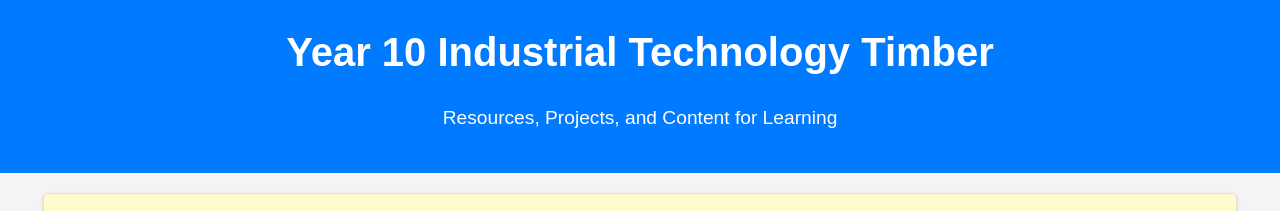
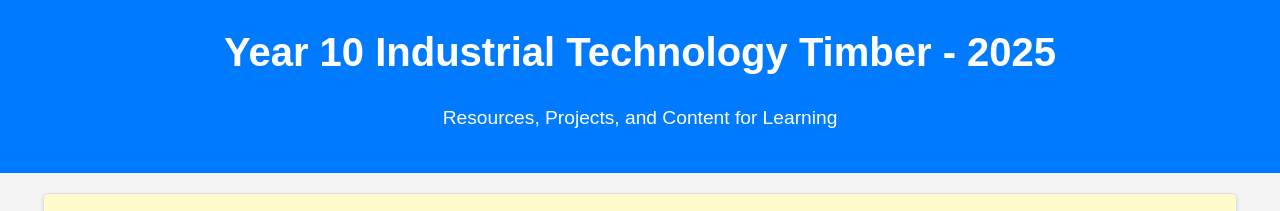
Before and after one commit to stevencowell/Yr-10-Mirror, a plain HTML site: page Yr-10-Mirror-main/index.html in a window 1280 px wide. Shown: the top 211 px of the page. Drawn offline with Linux system fonts and the light colour scheme.

Commit message:
Update header year

```diff
--- a/Yr-10-Mirror-main/index.html
+++ b/Yr-10-Mirror-main/index.html
@@ -16,7 +16,7 @@
        Contains the website title and tagline.
   ============================================================ -->
 <header>
-<h1>Year 10 Industrial Technology Timber</h1>
+<h1>Year 10 Industrial Technology Timber - 2025</h1>
 <p>Resources, Projects, and Content for Learning</p>
 </header>
 <!--        GOOGLE CLASSROOM SECTION
```
